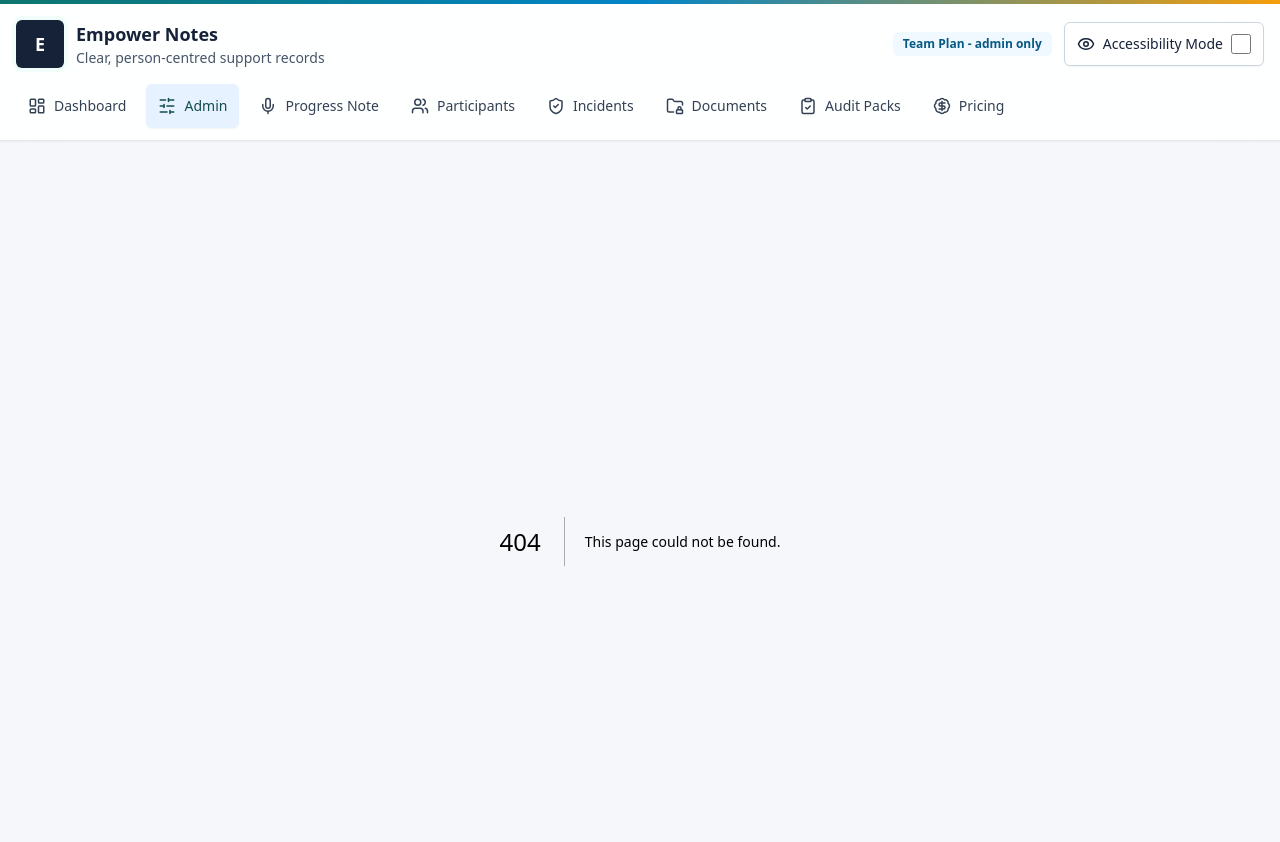
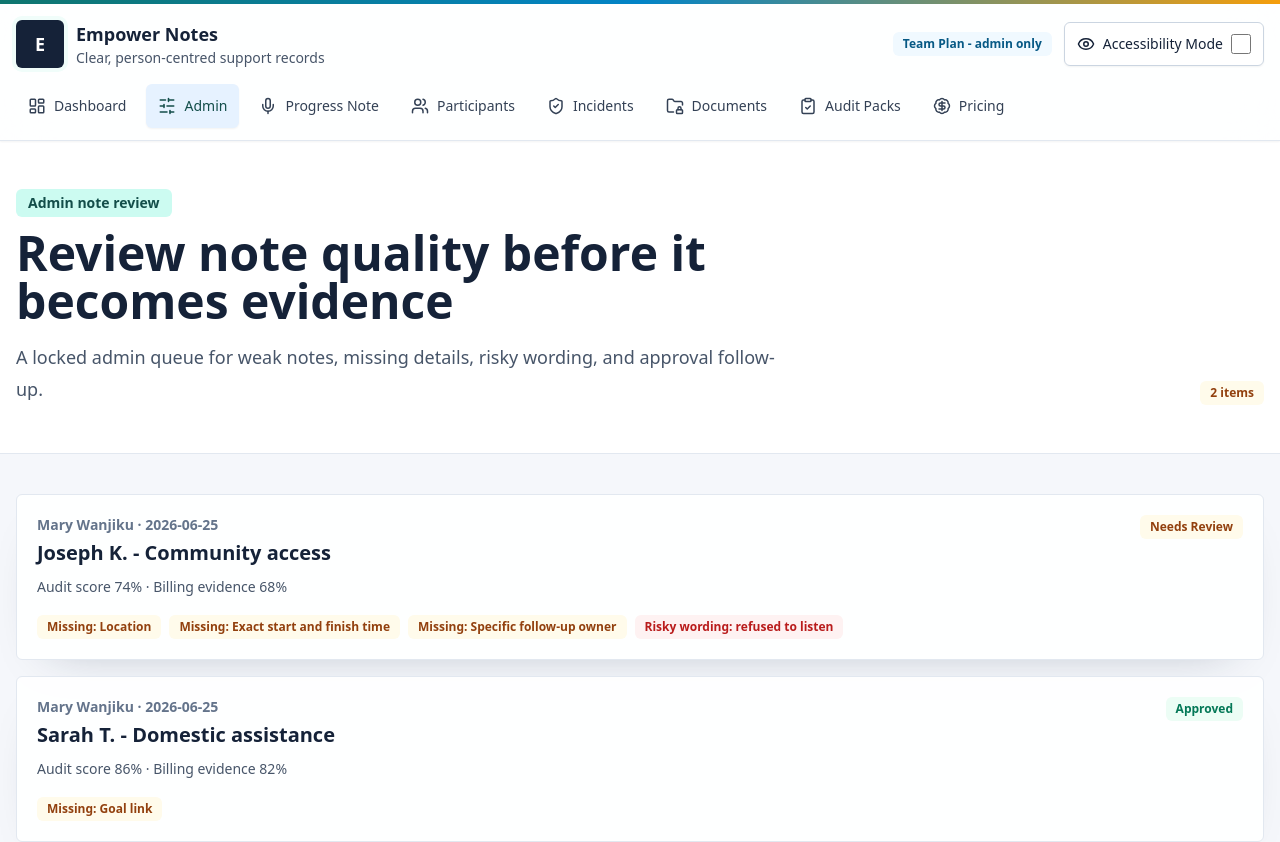
Before and after one commit to DENMWA/EMPOWER, a Next.js app: page /admin/reviews in a window 1280 px wide. Before the commit this address had no page. Shown: the top 842 px of the page. Built offline with nearby package versions, Linux system fonts and the light colour scheme.

Commit message:
Add admin note review page

```diff
--- /dev/null
+++ b/app/admin/reviews/page.tsx
@@ -0,0 +1,44 @@
+import Link from "next/link";
+import { FileCheck2 } from "lucide-react";
+import { Card, PageHeader, Section, StatusBadge } from "@/components/ui";
+import { participants, progressNotes, users } from "@/lib/sample-data";
+
+export default function AdminReviewsPage() {
+  const reviewQueue = progressNotes.filter((note) => note.status !== "Approved" || note.missingDetails.length > 0 || note.riskyWordingFlags.length > 0);
+
+  return (
+    <>
+      <PageHeader
+        eyebrow="Admin note review"
+        title="Review note quality before it becomes evidence"
+        description="A locked admin queue for weak notes, missing details, risky wording, and approval follow-up."
+        actions={<StatusBadge label={`${reviewQueue.length} items`} tone="amber" />}
+      />
+      <Section className="space-y-4">
+        {reviewQueue.map((note) => {
+          const participant = participants.find((item) => item.id === note.participantId);
+          const worker = users.find((item) => item.id === note.staffId);
+          return (
+            <Card key={note.id}>
+              <div className="flex flex-wrap items-start justify-between gap-3">
+                <div>
+                  <p className="text-sm font-semibold text-slate-500">{worker?.name} · {note.supportDate}</p>
+                  <h2 className="mt-1 text-xl font-semibold text-ink">{participant?.name} - {note.supportType}</h2>
+                  <p className="mt-2 text-sm leading-6 text-slate-600">Audit score {note.score}% · Billing evidence {note.billingEvidenceScore}%</p>
+                </div>
+                <StatusBadge label={note.status} tone={note.status === "Approved" ? "green" : "amber"} />
+              </div>
+              <div className="mt-4 flex flex-wrap gap-2">
+                {note.missingDetails.map((item) => <StatusBadge key={item} label={`Missing: ${item}`} tone="amber" />)}
+                {note.riskyWordingFlags.map((item) => <StatusBadge key={item} label={`Risky wording: ${item}`} tone="red" />)}
+              </div>
+            </Card>
+          );
+        })}
+        <Link href="/notes/new" className="inline-flex min-h-11 items-center gap-2 rounded-md bg-sea px-4 text-sm font-semibold text-white shadow-lift hover:bg-teal-800">
+          <FileCheck2 size={18} aria-hidden="true" />Open note workspace
+        </Link>
+      </Section>
+    </>
+  );
+}
```
